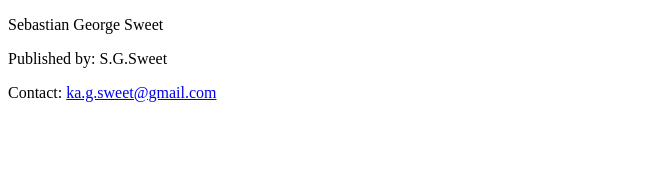
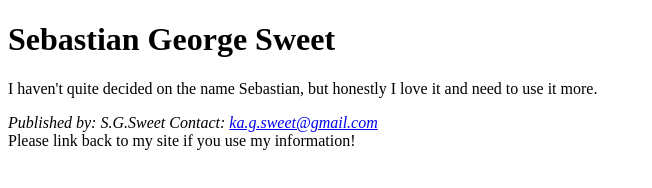
Before and after one commit to sweetk/html-me-something, a plain HTML site: page index.html in a window 1280 px wide. Shown: the whole page, without its empty margins (0-652 px from the left). Drawn offline with Linux system fonts and the light colour scheme.

Commit message:
Began to structure page with headers above paragraphs

```diff
--- a/index.html
+++ b/index.html
@@ -5,12 +5,16 @@
     </head>
 
     <body>
-      <p>Sebastian George Sweet</p>
+      <h1>Sebastian George Sweet</h1>
+      <p>I haven't quite decided on the name Sebastian, but honestly I love it and need to use it more.</p>
+
     </body>
 
     <footer>
-      <p>Published by: S.G.Sweet</p>
-      <p>Contact: <a href="mailto:ka.g.sweet@gmail.com">
-  ka.g.sweet@gmail.com</a></p>
+      <address>
+        Published by: S.G.Sweet
+        Contact: <a href="mailto:ka.g.sweet@gmail.com">ka.g.sweet@gmail.com</a>
+      </address>
+      Please link back to my site if you use my information!
     </footer>
   </html>
```
